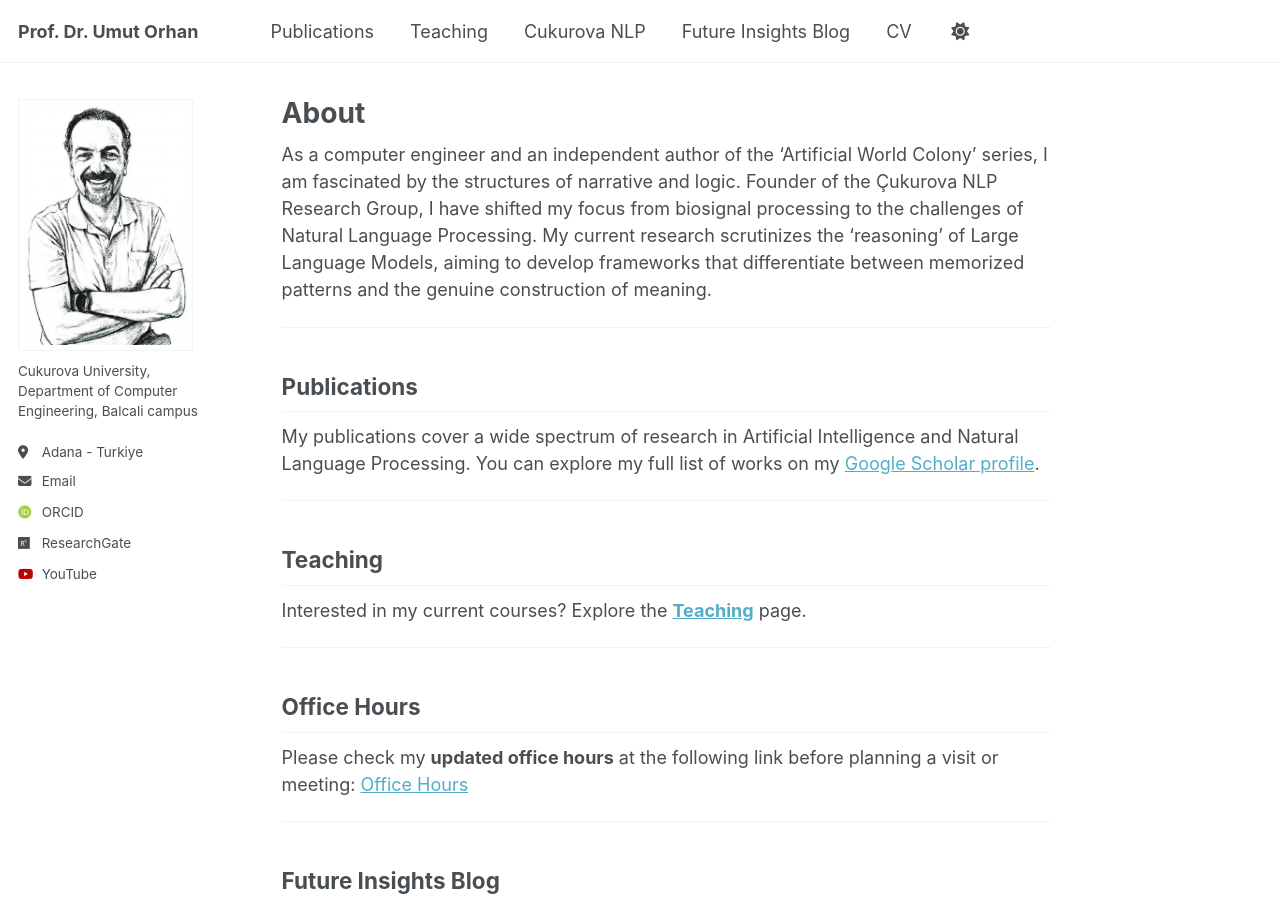
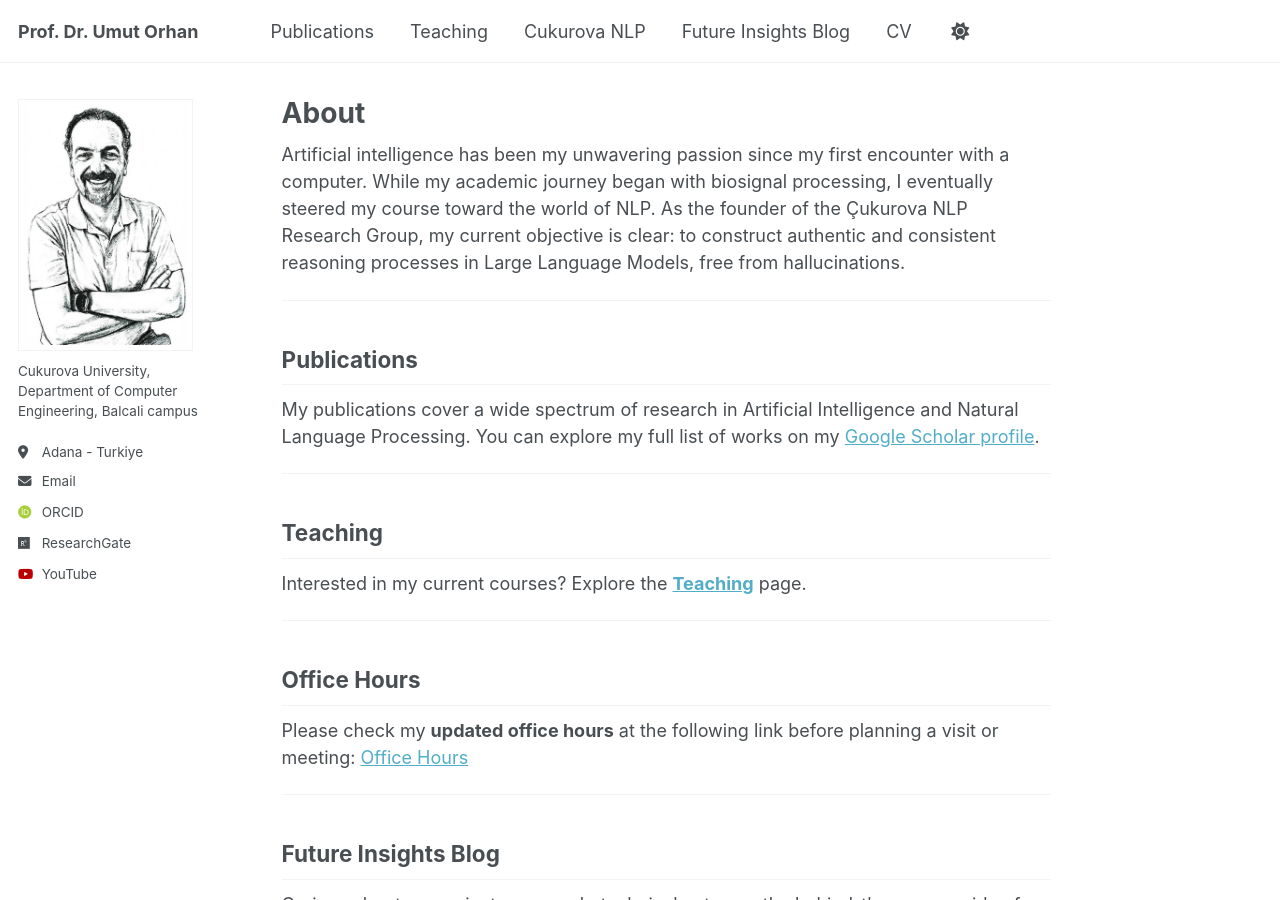
Before and after one commit to uorhan/uorhan.github.io, a Jekyll site: the page built from _pages/about.md, in a window 1280 px wide and 900 px high. Built offline with Jekyll 4.4.1, drawn with Linux system fonts in a browser that asks for light colours; some web fonts are replaced.

Commit message:
Update about.md

```diff
--- a/_pages/about.md
+++ b/_pages/about.md
@@ -6,7 +6,8 @@ redirect_from:
   - /about/
   - /about.html
 ---
-As a computer engineer and an independent author of the 'Artificial World Colony' series, I am fascinated by the structures of narrative and logic. Founder of the Çukurova NLP Research Group, I have shifted my focus from biosignal processing to the challenges of Natural Language Processing. My current research scrutinizes the 'reasoning' of Large Language Models, aiming to develop frameworks that differentiate between memorized patterns and the genuine construction of meaning.
+
+Artificial intelligence has been my unwavering passion since my first encounter with a computer. While my academic journey began with biosignal processing, I eventually steered my course toward the world of NLP. As the founder of the Çukurova NLP Research Group, my current objective is clear: to construct authentic and consistent reasoning processes in Large Language Models, free from hallucinations.
 
 ---
 
```
